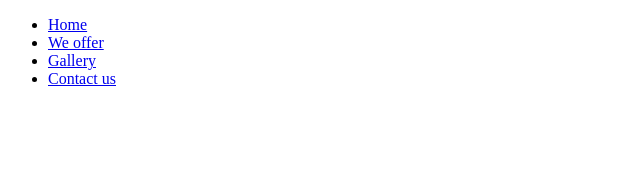
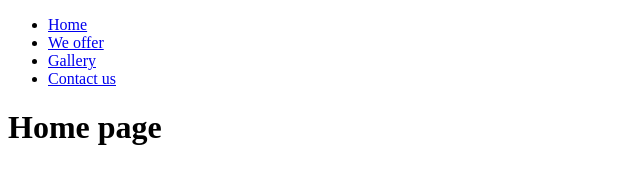
Before and after one commit to anutkarychkova/testanna, a plain HTML site: page index.html in a window 1280 px wide. Shown: the whole page, without its empty margins (0-640 px from the left). Drawn offline with Linux system fonts and the light colour scheme.

Commit message:
home header

```diff
--- a/index.html
+++ b/index.html
@@ -43,5 +43,6 @@
         </nav>
       </div>
     </header>
+    <main><h1>Home page</h1></main>
   </body>
 </html>
```
